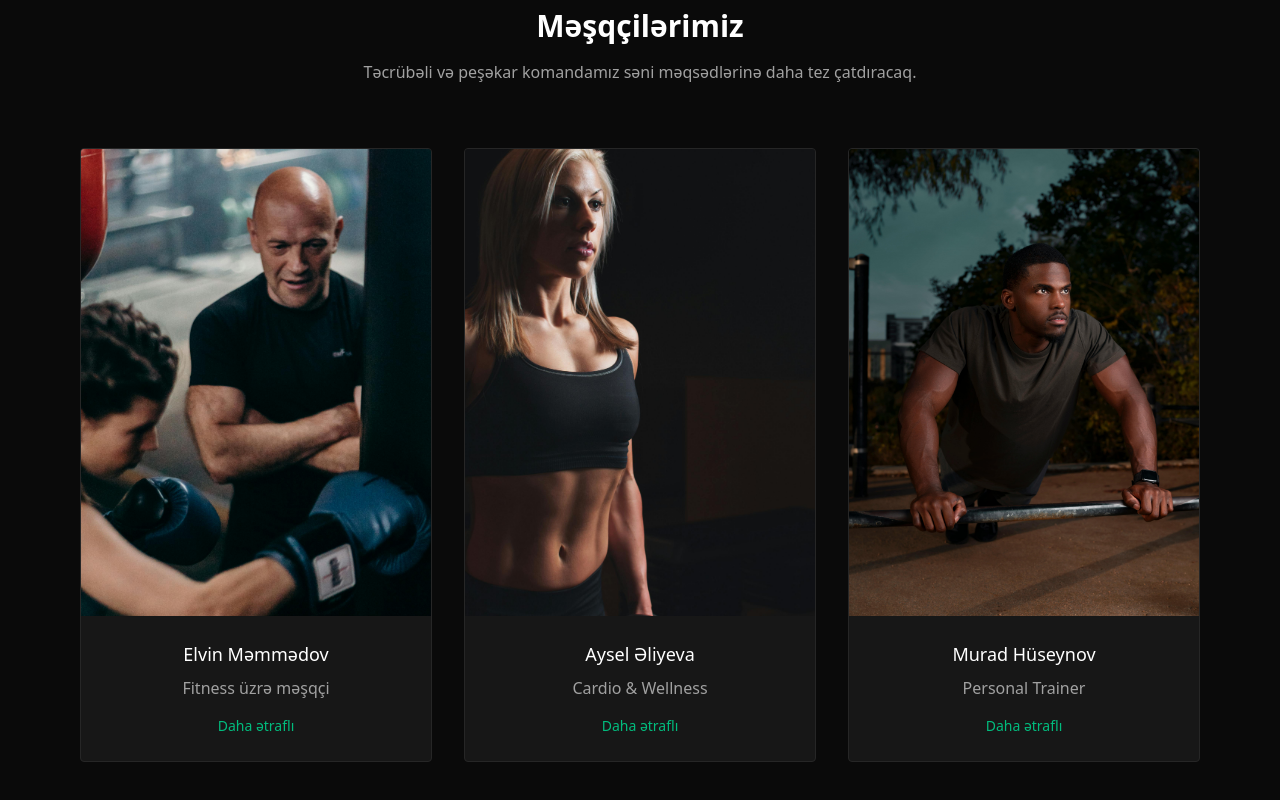
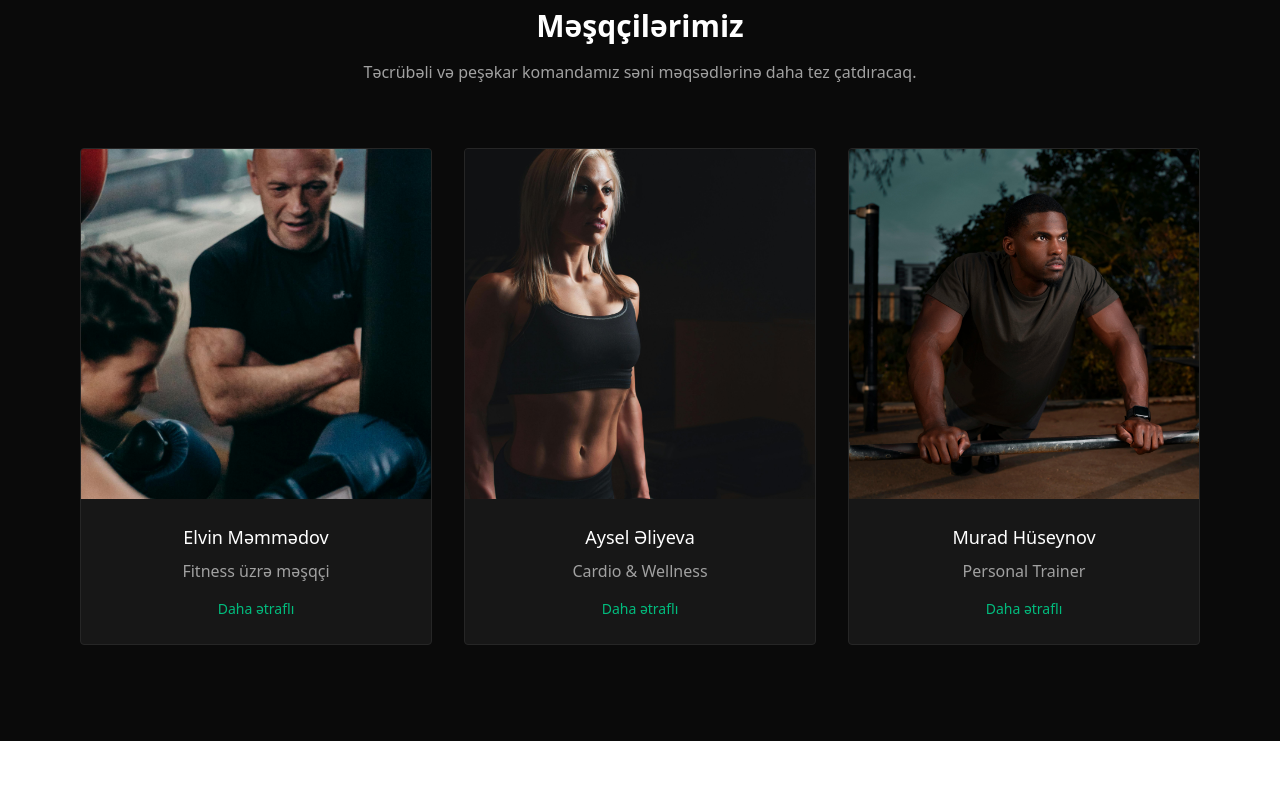
Before and after one commit to elxanoffical/Fitness, a Next.js app: page / in a window 1280 px wide. Shown: the part 1556-2356 px from the top of the page. After the commit the page ends 2297 px from the top, so only its background shows below. Built offline with nearby package versions, Linux system fonts and the light colour scheme.

Commit message:
Fix aspect ratio for trainer images in Trainers component

```diff
--- a/components/Trainers.jsx
+++ b/components/Trainers.jsx
@@ -40,7 +40,7 @@ export default function Trainers() {
               className="bg-neutral-900 border border-neutral-800 rounded overflow-hidden"
             >
               {/* Image */}
-              <div className="aspect-[3/4] bg-neutral-800 flex items-center justify-center text-neutral-600">
+              <div className="aspect-[4/4] bg-neutral-800 flex items-center justify-center text-neutral-600">
                 <Image
                   src={trainer.image}
                   alt="Fitness Image"
```
